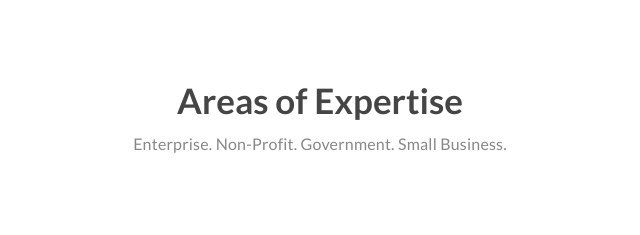
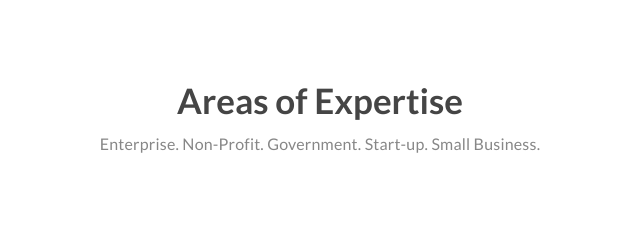
Before and after one commit to mzmarijana/Marketing-Operations, a plain HTML site: page index.html in a window 1280 px wide. Shown: the part 2000-2235 px from the top of the page, 320-960 px from the left. Drawn offline with Linux system fonts and the light colour scheme.

Commit message:
Update index.html

```diff
--- a/index.html
+++ b/index.html
@@ -181,7 +181,7 @@
 <!-- SECTION TITLE -->
      <br>
 <h2>Areas of Expertise</h2>
-<center><p>Enterprise. Non-Profit. Government. Small Business.</p></center>
+<center><p>Enterprise. Non-Profit. Government. Start-up. Small Business.</p></center>
 </div>
      <br><br>
 
```
